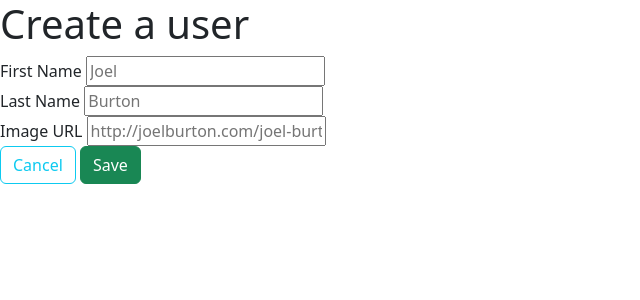
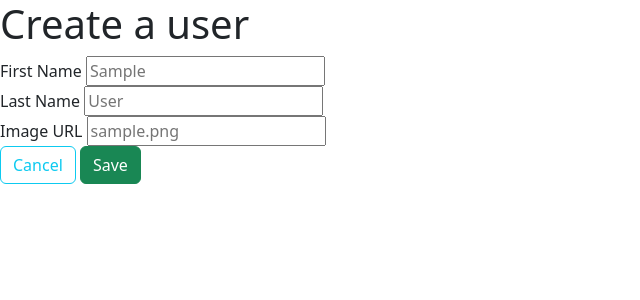
Before and after one commit to jcpalca/flask-blogly, a Flask app: page /users/1/edit in a window 1280 px wide. Shown: the top 300 px of the page, without its empty margins (0-640 px from the left). Run offline with Flask 3, Linux system fonts and the light colour scheme; tables that the repository leaves empty hold one stand-in row (values such as "Sample post").

Commit message:
Edit Jinja

```diff
--- a/templates/edit_user.html
+++ b/templates/edit_user.html
@@ -6,32 +6,38 @@
 
 <h1>Create a user</h1>
 
-<form method="POST">
+<form>
   <div>
     <label for="fn">First Name</label>
     <input type="text"
            name="first_name"
            id="fn"
-           placeholder="Joel">
+           placeholder="{{ user.first_name }}">
   </div>
   <div>
     <label for="ln">Last Name</label>
     <input type="text"
            name="last_name"
            id="ln"
-           placeholder="Burton">
+           placeholder="{{ user.last_name }}">
   </div>
   <div>
     <label for="img">Image URL</label>
     <input type="text"
            name="image_url"
            id="img"
-           placeholder="http://joelburton.com/joel-burton.jpg">
+           placeholder="{{ user.image_url }}">
   </div>
-  <button type="submit" class="btn btn-outline-info">
+  <button type="submit"
+          class="btn btn-outline-info"
+          formaction="/users/{{ user.id }}"
+          formmethod="GET">
     Cancel
   </button>
-  <button type="submit" class="btn btn-success">
+  <button type="submit"
+          class="btn btn-success"
+          formaction="/users/{{ user.id }}/edit"
+          formmethod="POST">
     Save
   </button>
 </form>
```
